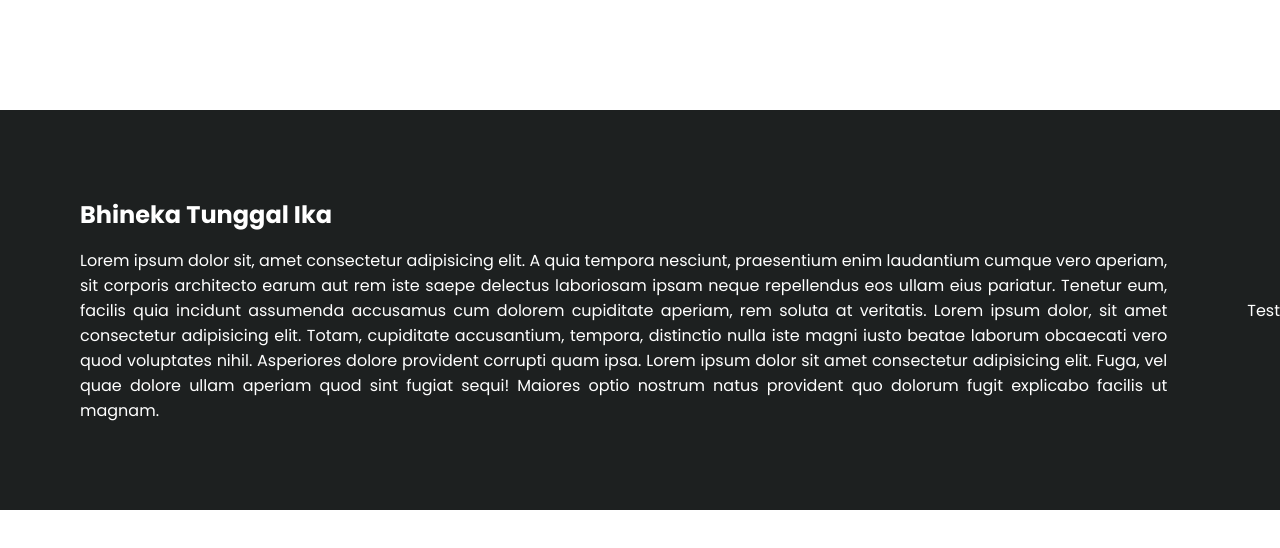
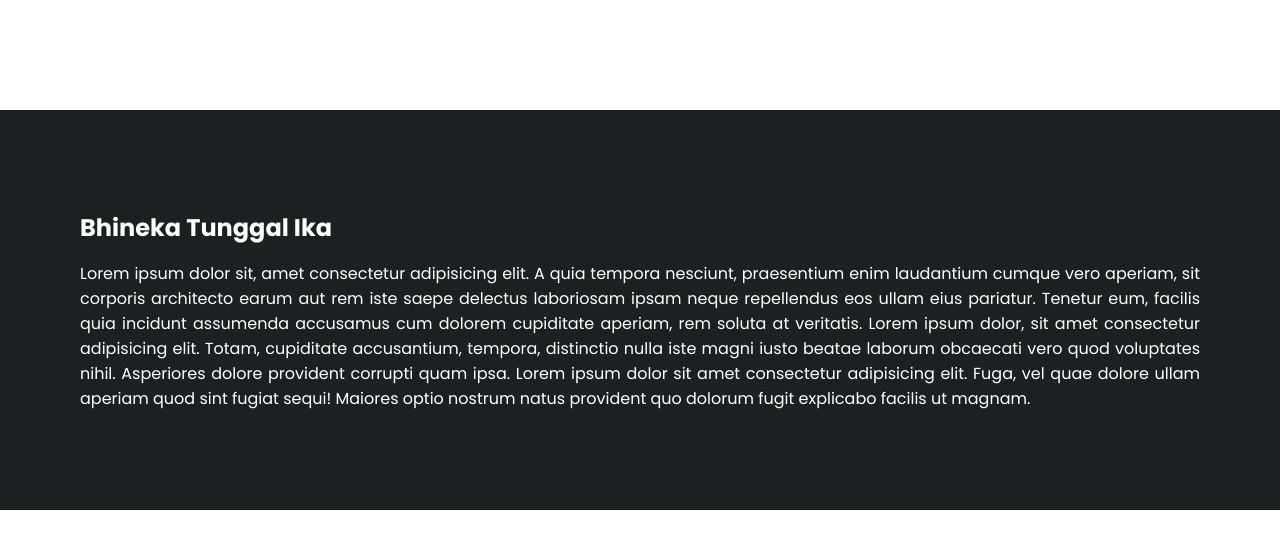
Before and after one commit to Piyan8/iCulture, a plain HTML site: page index.html in a window 1280 px wide. Shown: the part 690-1238 px from the top of the page. Drawn offline with Linux system fonts and the light colour scheme.

Commit message:
mengedit html

```diff
--- a/index.html
+++ b/index.html
@@ -42,7 +42,6 @@
             aperiam, rem soluta at veritatis. Lorem ipsum dolor, sit amet consectetur adipisicing elit. Totam, cupiditate accusantium, tempora, distinctio nulla iste magni iusto beatae laborum obcaecati vero quod voluptates nihil. Asperiores dolore provident corrupti quam ipsa. Lorem ipsum dolor sit amet consectetur adipisicing elit. Fuga, vel quae dolore ullam aperiam quod sint fugiat sequi! Maiores optio nostrum natus provident quo dolorum fugit explicabo facilis ut magnam.
           </p>
         </div>
-        <label>Test</label>
       </section>
     </main>
     <!-- My Javascript -->
```
